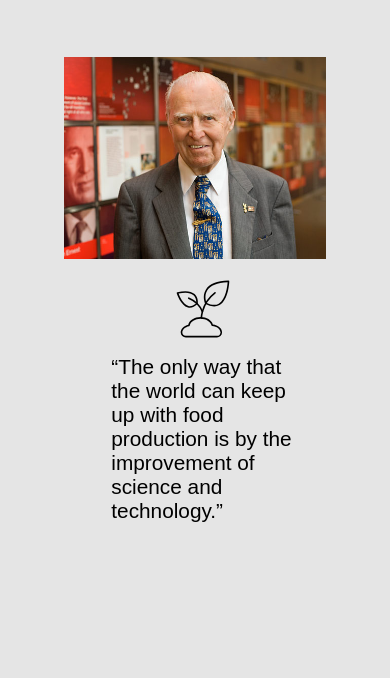
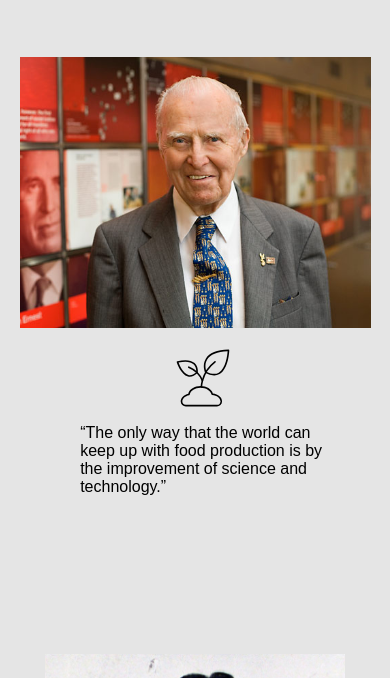
Before and after one commit to Tariqyahya123/Dr.-Norman-Borlaug-Tribute-Page, a plain HTML site: page index.html in a window 390 px wide. Shown: the part 103-781 px from the top of the page. Drawn offline with Linux system fonts and the light colour scheme; a web font is replaced by a local one.

Commit message:
Update styles.css

```diff
--- a/styles.css
+++ b/styles.css
@@ -511,7 +511,14 @@ margin-bottom: 0;
 padding-bottom: 0;
 }
 .hero{
+width: 90%;
+margin-right: auto;
+margin-left: auto;
 
+}
+
+.hero__text--container p{
+  font-size: 1rem;
 }
 
 .about__text--container {
@@ -520,7 +527,7 @@ width: 80%;
 }
 
   .about__text--container p{
-    font-size: 1rem;
+    font-size: 0.8rem;
     line-height: 1.2rem;
 
   }
```
